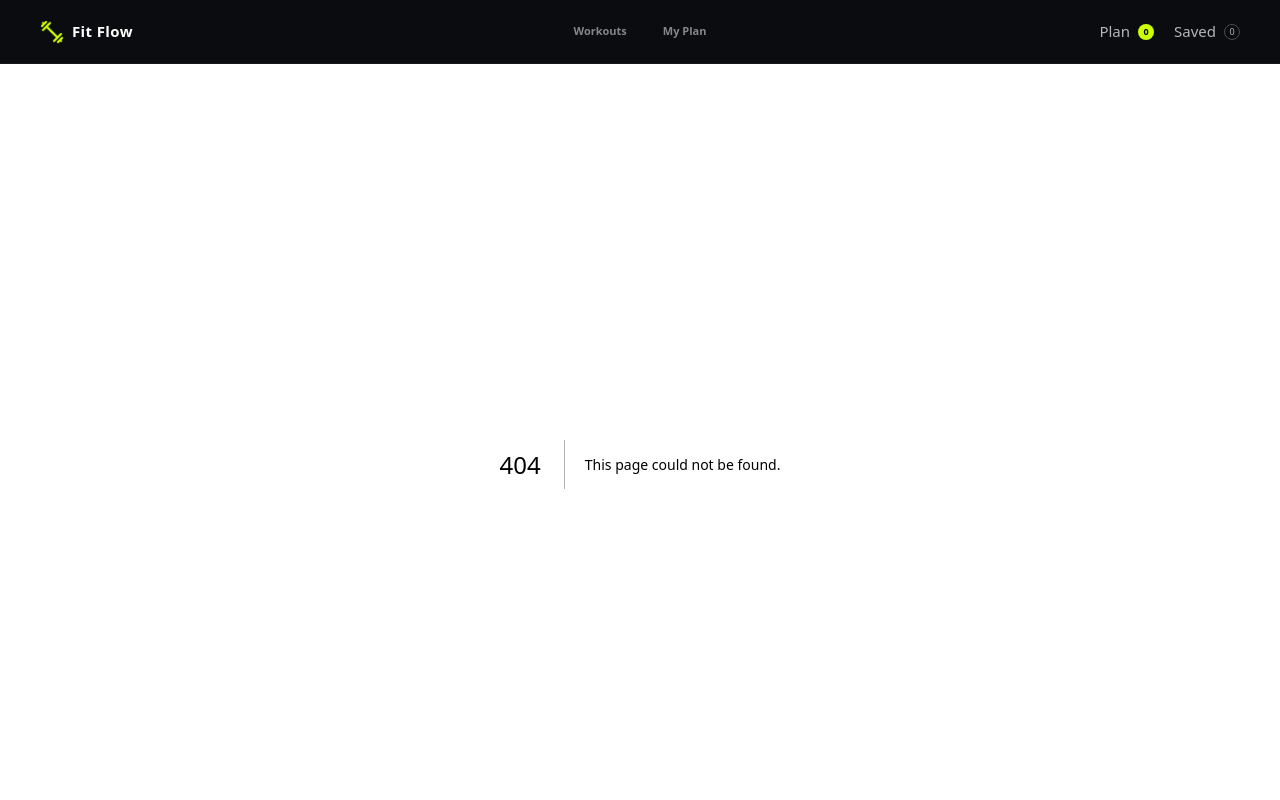
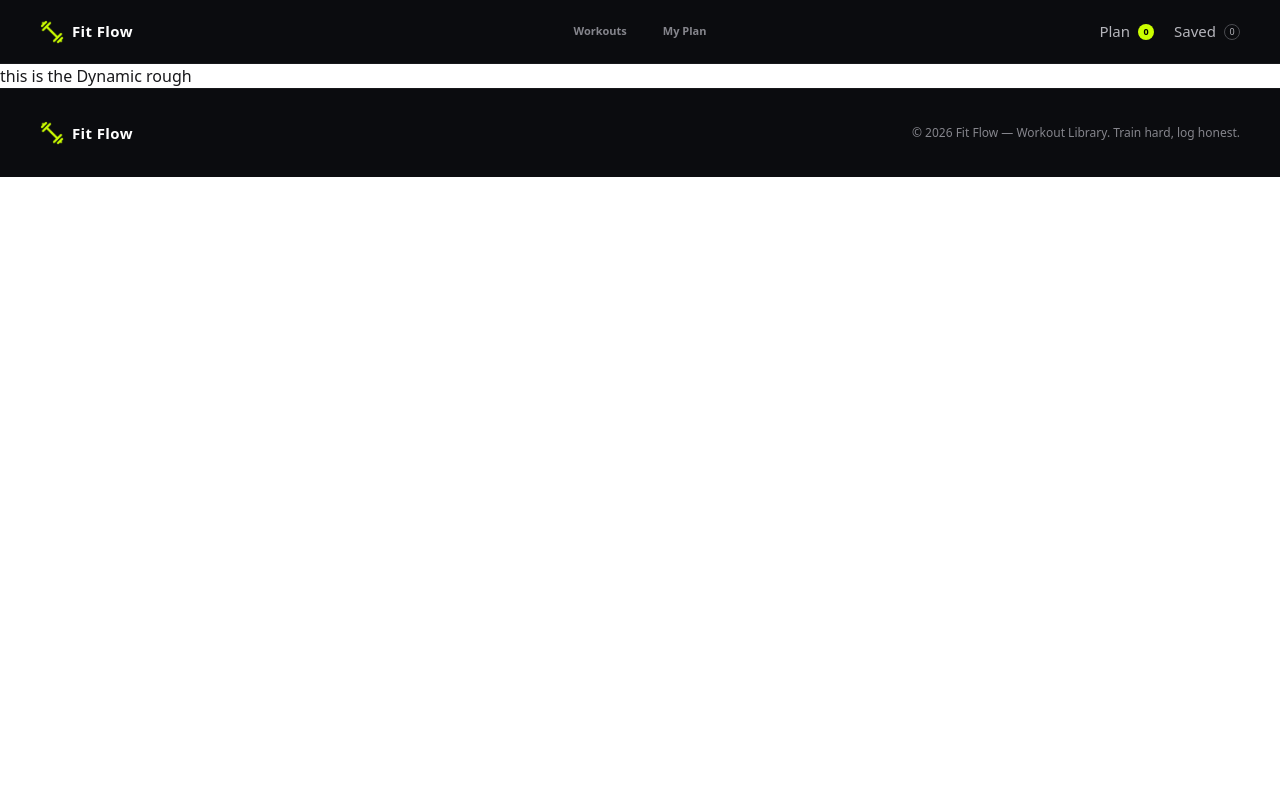
Before and after one commit to sahedali0237/Fit-Flow, a Next.js app: page /workout/1 in a window 1280 px wide. Before the commit this address had no page. Shown: the top 800 px of the page. Built offline with nearby package versions, Linux system fonts and the light colour scheme.

Commit message:
i Initialize the dynamic route using [slug] using next.js

```diff
--- /dev/null
+++ b/src/app/workout/[slug]/page.tsx
@@ -0,0 +1,11 @@
+import React from "react";
+
+const page = () => {
+  return (
+    <div>
+      <h1>this is the Dynamic rough</h1>
+    </div>
+  );
+};
+
+export default page;
--- a/src/app/workout/workoutCard.tsx
+++ b/src/app/workout/workoutCard.tsx
@@ -1,11 +1,15 @@
 import { gymTs } from "@/types/page";
 import Image from "next/image";
+import Link from "next/link";
 import { FaRegClock, FaFire, FaStar } from "react-icons/fa";
 
 const WorkoutCard = ({ workout }: { workout: gymTs }) => {
   return (
-    <div className="bg-[#18191c] rounded-xl overflow-hidden border border-[#2a2c32] shadow-lg hover:border-[#40434b] transition-colors duration-300">
-      {/* Image Container */}
+    <Link href={`/workout/${workout.id}`}>
+      <div
+        className="bg-[#18191c] rounded-xl overflow-hidden border border-[#2a2c32] shadow-lg hover:border-[#40434b]
+    transition-colors duration-300"
+      >
         <div className="relative w-full h-56 bg-gray-800">
           <Image
             src={workout.image}
@@ -51,6 +55,7 @@ const WorkoutCard = ({ workout }: { workout: gymTs }) => {
           </div>
         </div>
       </div>
+    </Link>
   );
 };
 
```
Lines whose indentation alone changed are shown as unchanged.
